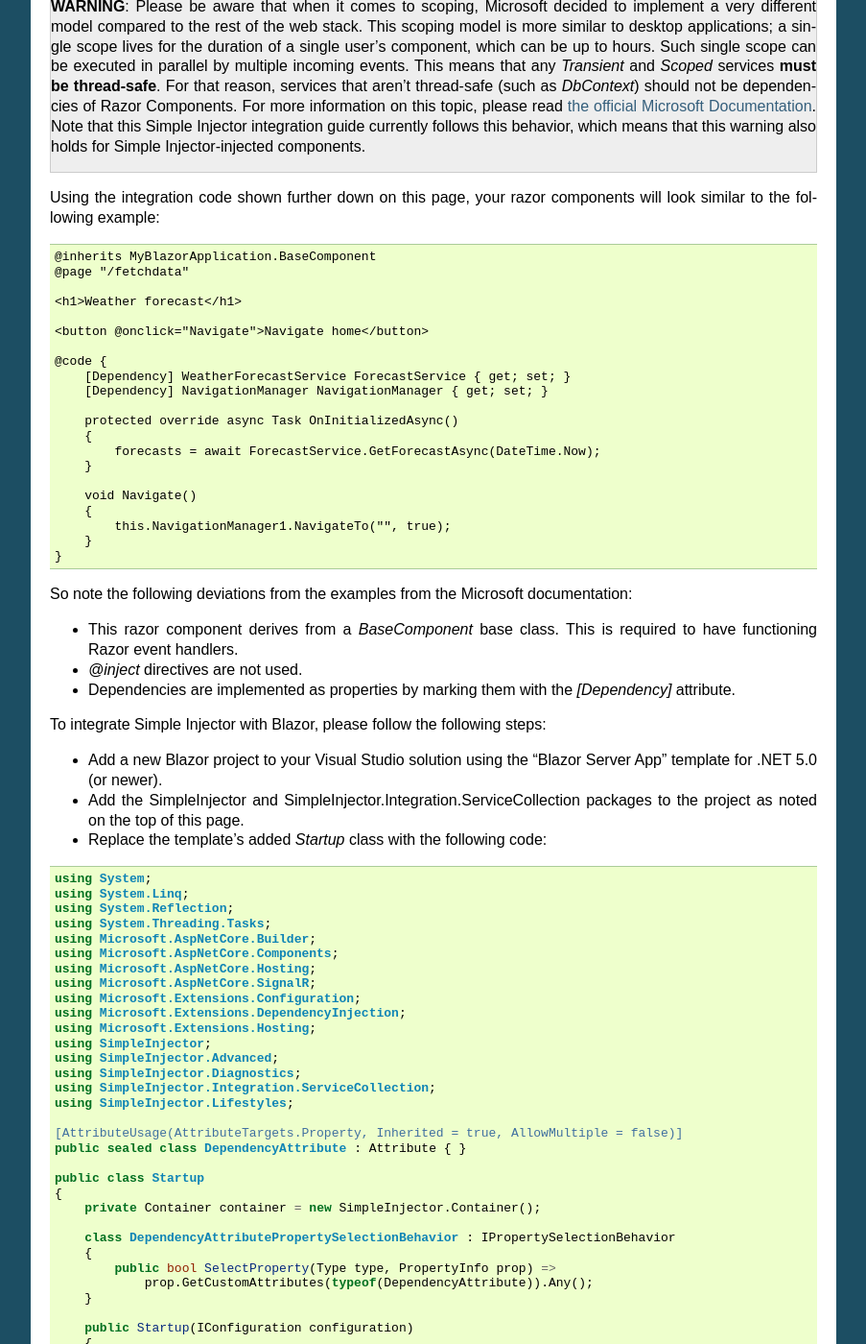
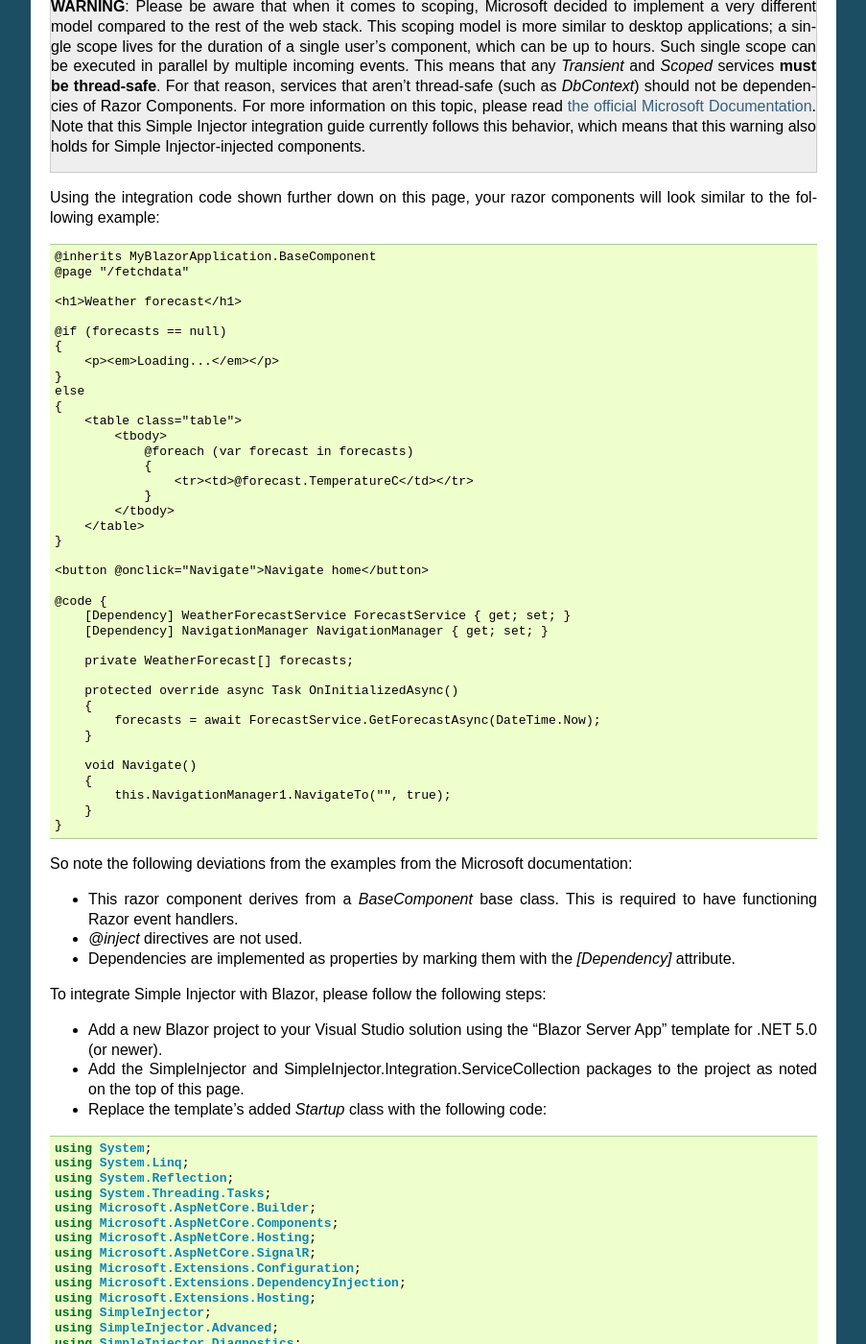
Before and after one commit to simpleinjector/Documentation, a Sphinx documentation site: the page built from source/blazorintegration.rst, in a window 1280 px wide and 1400 px high, scrolled down 686 px. Shown: the whole window at 96% size, without its empty margins (198-1101 px from the left). Built offline with Sphinx 7.4.7, drawn with Linux system fonts in a browser that asks for light colours.

Commit message:
Improved example of Blazor component.

```diff
--- a/source/blazorintegration.rst
+++ b/source/blazorintegration.rst
@@ -34,11 +34,29 @@ Using the integration code shown further down on this page, your razor component
 
     <h1>Weather forecast</h1>
 
+    @if (forecasts == null)
+    {
+        <p><em>Loading...</em></p>
+    }
+    else
+    {
+        <table class="table">
+            <tbody>
+                @foreach (var forecast in forecasts)
+                {
+                    <tr><td>@forecast.TemperatureC</td></tr>
+                }
+            </tbody>
+        </table>
+    }
+
     <button @onclick="Navigate">Navigate home</button>
 
     @code {
         [Dependency] WeatherForecastService ForecastService { get; set; }
         [Dependency] NavigationManager NavigationManager { get; set; }
+
+        private WeatherForecast[] forecasts;
 
         protected override async Task OnInitializedAsync()
         {
```
